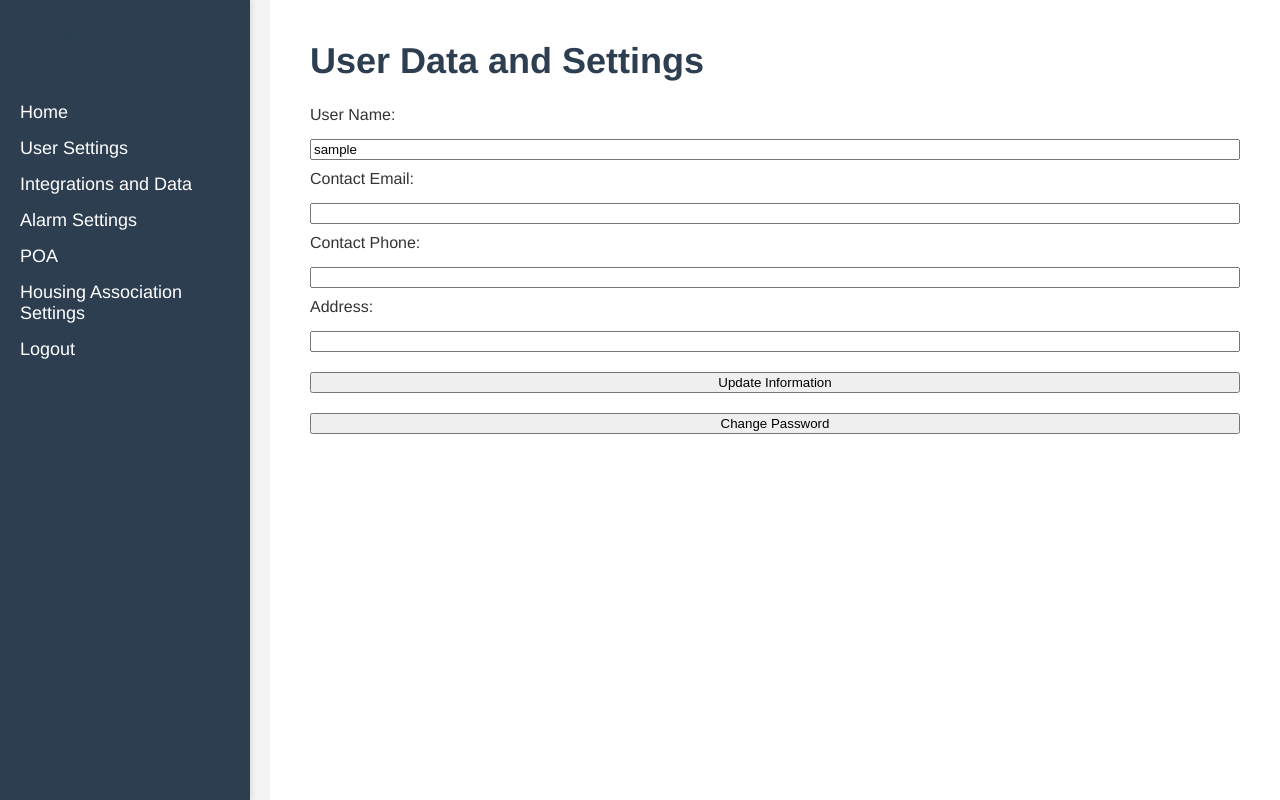
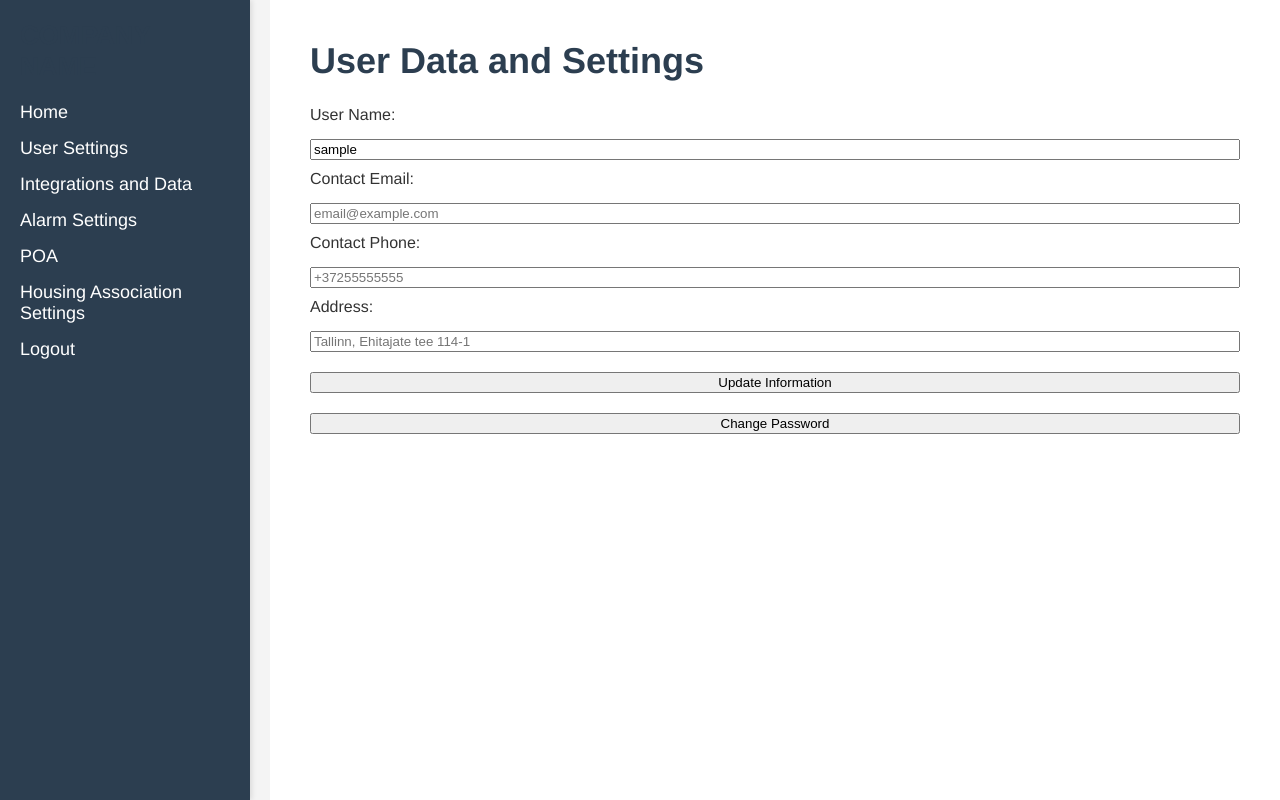
Before and after one commit to sync0n/client-portal2, a Flask app: page /user_data in a window 1280 px wide. Run offline with Flask 2, Linux system fonts and the light colour scheme; the visitor is signed in with stand-in values (Sample User, id 1); data comes from the database, SQL or seed files in the repository; parts of the project's set-up code (start-up, migrations or seed data) failed here and were passed over.

Commit message:
Initial commit

```diff
--- a/templates/user_data.html
+++ b/templates/user_data.html
@@ -28,13 +28,13 @@
             <input type="text" id="username" name="username" value="{{ current_user.username }}" required class="input-field">
 
             <label for="email">Contact Email:</label>
-            <input type="email" id="email" name="email" value="{{ current_user.email }}" required class="input-field">
+            <input type="email" id="email" name="email" value="{{ current_user.email }}" required class="input-field" placeholder="email@example.com" pattern="[a-z0-9._%+-]+@[a-z0-9.-]+\.[a-z]{2,4}$">
 
             <label for="phone">Contact Phone:</label>
-            <input type="tel" id="phone" name="phone" value="{{ current_user.phone }}" required class="input-field">
+            <input type="tel" id="phone" name="phone" value="{{ current_user.phone }}" required class="input-field" placeholder="+37255555555" pattern="[+]+[0-9]{8,15}">
 
             <label for="address">Address:</label>
-            <input type="text" id="address" name="address" value="{{ current_user.address }}" required class="input-field">
+            <input type="text" id="address" name="address" value="{{ current_user.address }}" required class="input-field" placeholder="Tallinn, Ehitajate tee 114-1">
 
             <button type="submit" class="button">Update Information</button>
             <button type="button" class="button" onclick="window.location.href='{{ url_for('create_new_password') }}'">Change Password</button>
```
